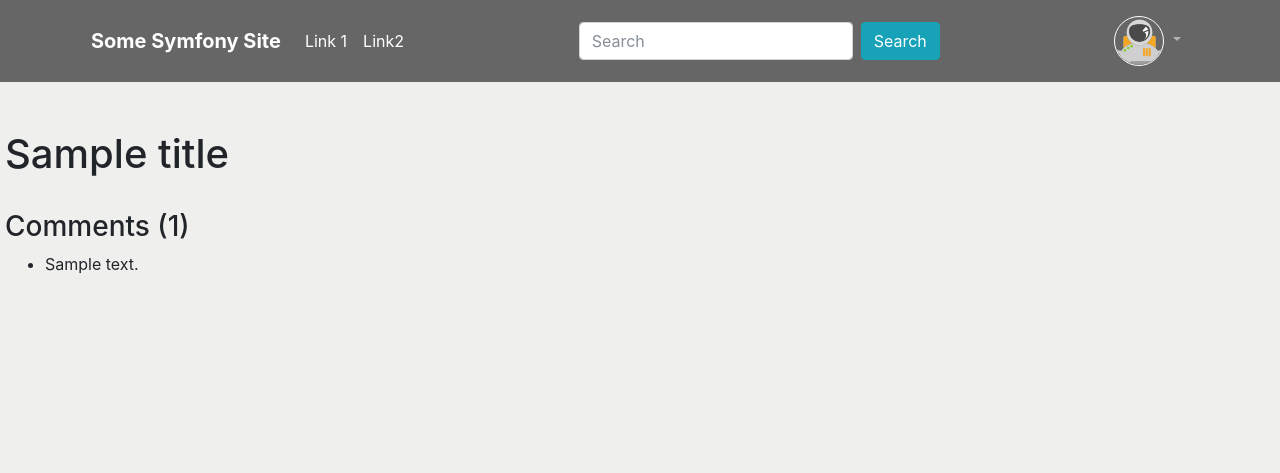
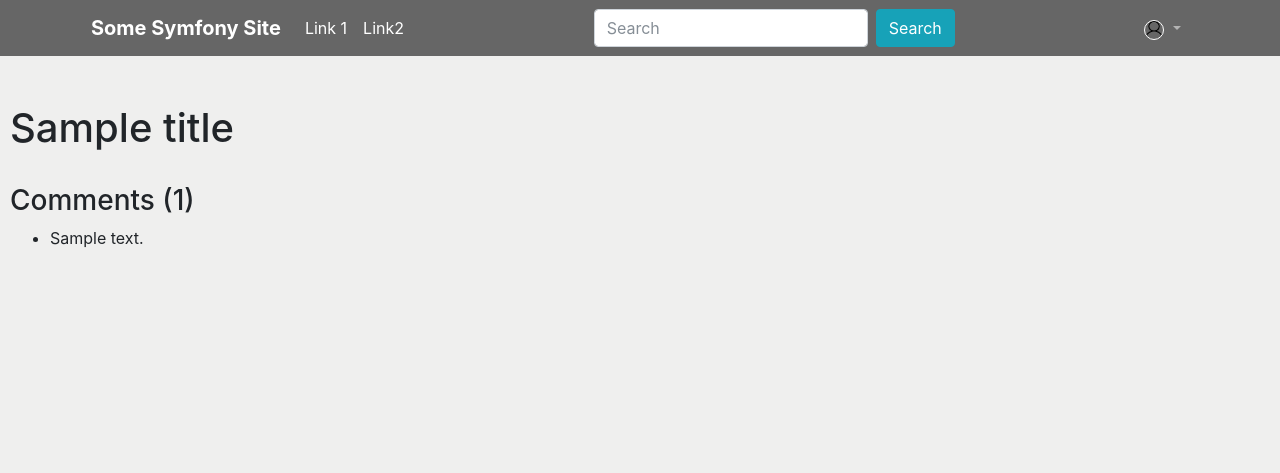
Before and after one commit to dhnsen/symfony-learning, a Symfony app: template skeleton/templates/article/show.html.twig in a window 1280 px wide. Shown: the top 473 px of the page. Run offline with Twig, Linux system fonts and the light colour scheme; the template is opened without the code that fills it: most values are stand-ins (such as "Sample title", 1, 10 or a date in 2020); some libraries are stand-ins or nearby versions.

Commit message:
converted styles and images to assets in base twig (had to add assets to project)

```diff
--- a/skeleton/composer.json
+++ b/skeleton/composer.json
@@ -6,6 +6,7 @@
         "ext-ctype": "*",
         "ext-iconv": "*",
         "sensio/framework-extra-bundle": "^5.3",
+        "symfony/asset": "4.2.*",
         "symfony/console": "4.2.*",
         "symfony/dotenv": "4.2.*",
         "symfony/flex": "^1.1",
--- a/skeleton/public/css/styles.css
+++ b/skeleton/public/css/styles.css
@@ -50,7 +50,7 @@ html {height:100%}
 /* body container */
 
 .body-container {
-    margin-left: 5px;
+    margin-left: 10px;
 }
 
 /* ADVERTISEMENT */
--- a/skeleton/templates/base.html.twig
+++ b/skeleton/templates/base.html.twig
@@ -8,8 +8,8 @@
 
         {% block stylesheets %}
             <link rel="stylesheet" href="https://maxcdn.bootstrapcdn.com/bootstrap/4.0.0-beta.2/css/bootstrap.min.css" integrity="sha384-PsH8R72JQ3SOdhVi3uxftmaW6Vc51MKb0q5P2rRUpPvrszuE4W1povHYgTpBfshb" crossorigin="anonymous">
-            <link rel="stylesheet" href="/css/font-awesome.css">
-            <link rel="stylesheet" href="/css/styles.css">
+            <link rel="stylesheet" href="{{ asset('/css/font-awesome.css') }}">
+            <link rel="stylesheet" href="{{ asset('/css/styles.css') }}">
         {% endblock %}
     </head>
 
@@ -35,7 +35,7 @@
                 <ul class="navbar-nav ml-auto">
                     <li class="nav-item dropdown" style="margin-right: 75px;">
                         <a class="nav-link dropdown-toggle" href="http://example.com" id="navbarDropdownMenuLink" data-toggle="dropdown" aria-haspopup="true" aria-expanded="false">
-                  <img class="nav-profile-img rounded-circle" src="images/astronaut-profile.png">
+                  <img class="nav-profile-img rounded-circle" style="height: 20px; width: 20px;" src="{{ asset('images/user-avatar.png') }}">
                 </a>
                         <div class="dropdown-menu" aria-labelledby="navbarDropdownMenuLink">
                             <a class="dropdown-item" href="#">Profile</a>
```
Also changed, not shown: skeleton/public/images/user-avatar.jpg (added), skeleton/public/images/user-avatar.png (added), 2 other files.
